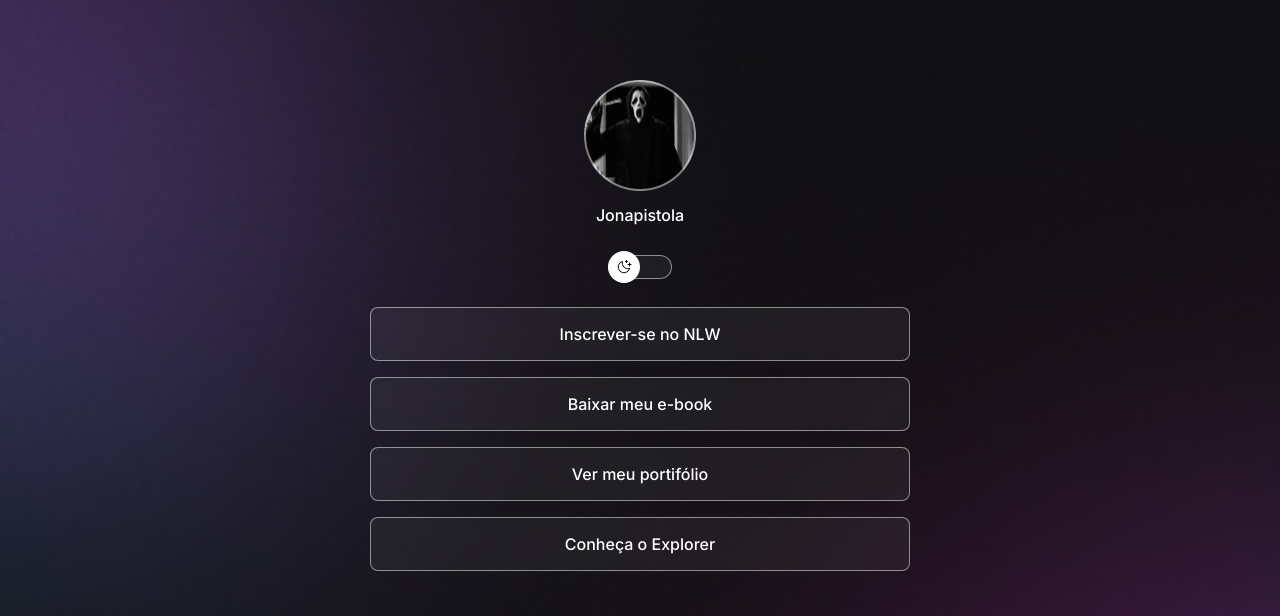
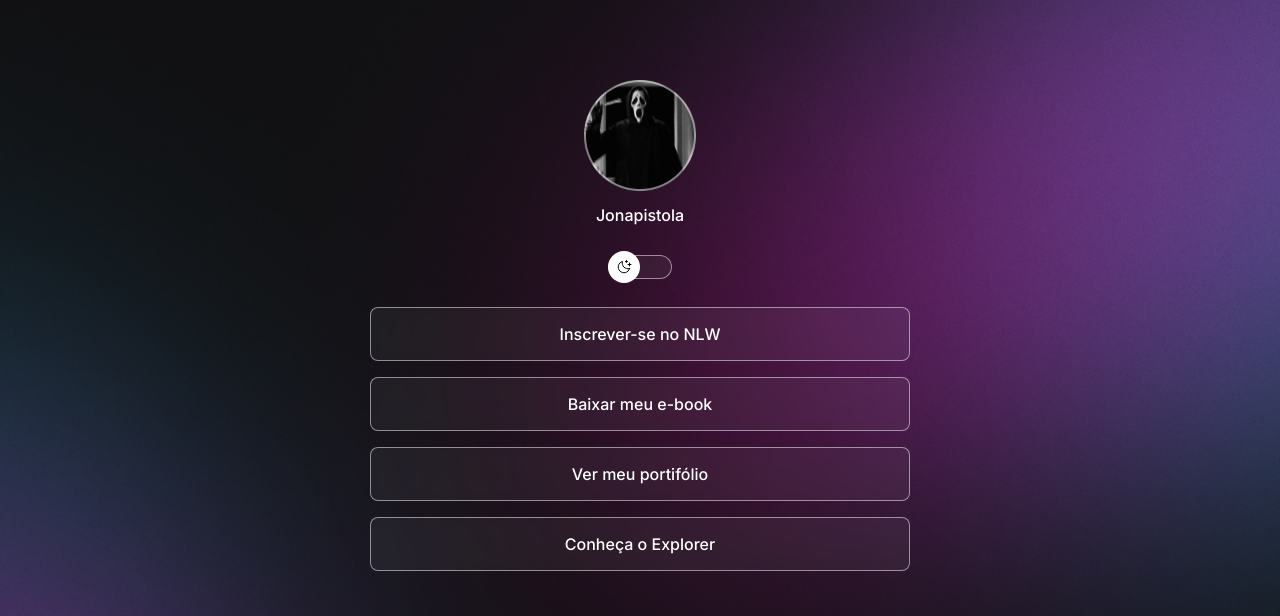
Before and after one commit to jhonatanhgq/projetorocketseat, a plain HTML site: page index.html in a window 1280 px wide. Shown: the top 616 px of the page. Drawn offline with nearby package versions, Linux system fonts and the light colour scheme.

Commit message:
change background based on media queries

```diff
--- a/style.css
+++ b/style.css
@@ -35,6 +35,7 @@ body {
 
   */
   background: var(--bg-url) no-repeat top center/cover;
+  height: 100vh;
 }
 
 body * {
@@ -166,3 +167,11 @@ footer{
   text-align: center;
   font-size: 14px;
 }
+@media (min-width: 700px) {
+  :root {
+    --bg-url: url(./assets/bg-desktop.jpg)
+  }
+  .light {
+    --bg-url: url(/assets/bg-desktop-light.jpg)
+  }
+}
```
